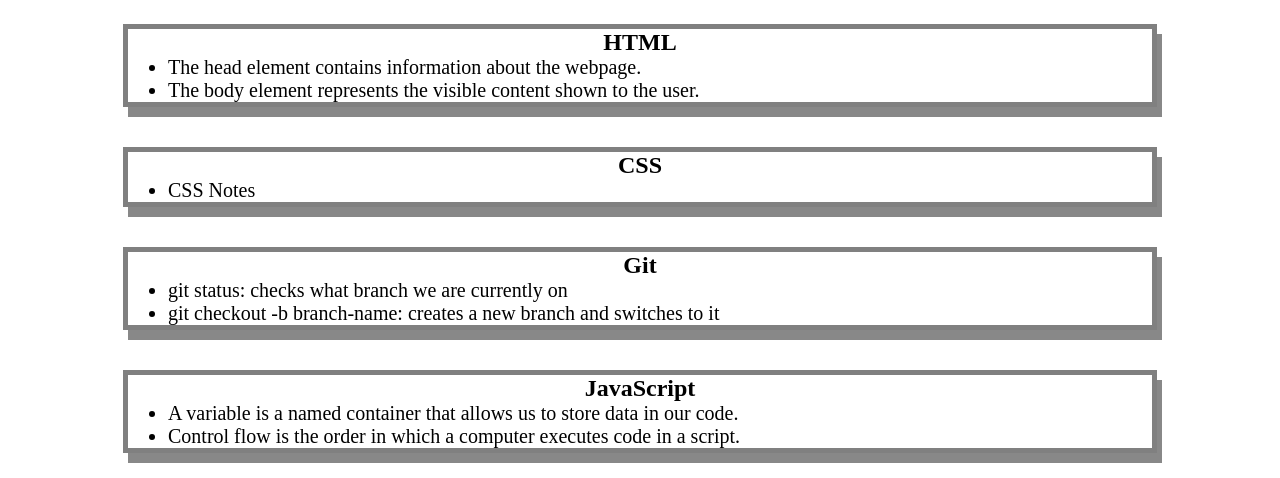
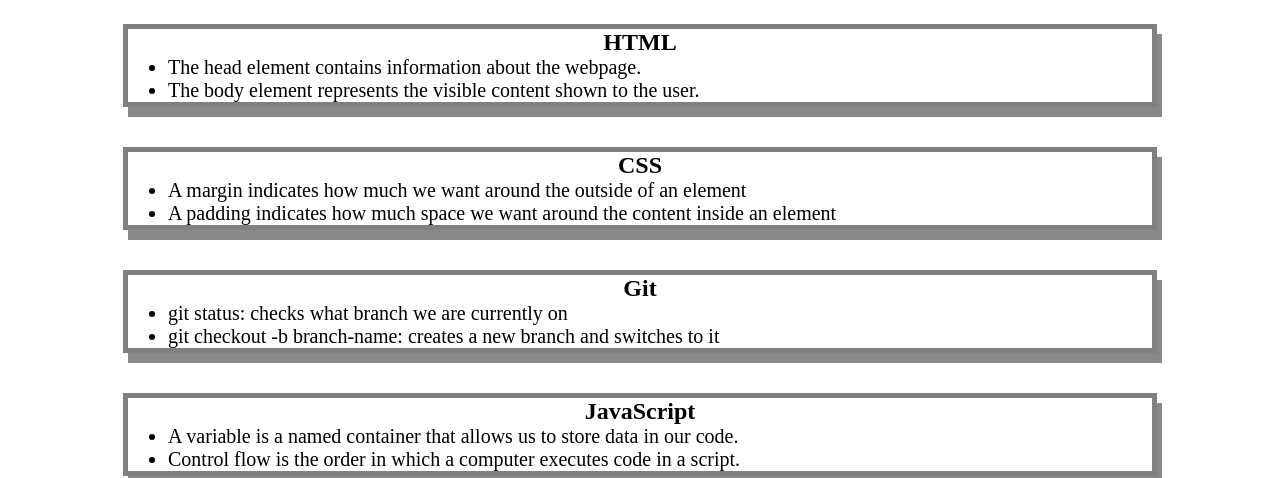
Before and after one commit to Vlad1slav86/prework-study-guide, a plain HTML site: page index.html in a window 1280 px wide. Shown: the part 136-614 px from the top of the page. Drawn offline with Linux system fonts and the light colour scheme; files that its build step writes are made by us from their sources; files whose address does not match are found by name.

Commit message:
Add files via upload

```diff
--- a/index.html
+++ b/index.html
@@ -27,7 +27,8 @@
           <h2>CSS</h2>
 
           <ul>
-            <li>CSS Notes</li>
+            <li>A margin indicates how much we want around the outside of an element</li>
+            <li>A padding indicates how much space we want around the content inside an element</li>
           </ul>
       </section>
 
```
